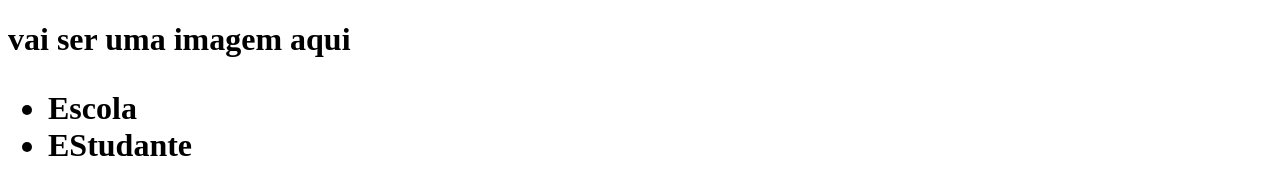
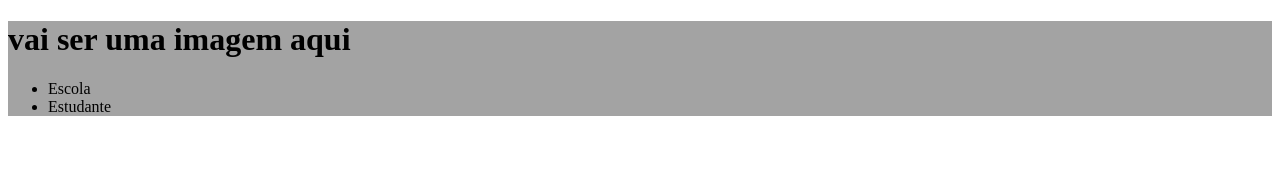
Before and after one commit to MAtheusOMelhor/Primeiro-Site-2-B-2024, a plain HTML site: page index.html in a window 1280 px wide. Drawn offline with Linux system fonts and the light colour scheme.

Commit message:
Add files via upload

```diff
--- a/index.html
+++ b/index.html
@@ -1,18 +1,22 @@
 <!DOCTYPE html>
-    <html lang="ptbr">
+<html lang="pt-br">
 <head>
     <meta charset="UTF-8">
-        <meta http-equiv="X-UA-Compatible" content="IE=edge">
     <meta name="viewport" content="width=device-width, initial-scale=1.0">
+    <title>Projeto1</title>
     <link rel="stylesheet" href="style.css">
-        <title>Site matheus 2B</title>
 </head>
 <body>
-        <h1>vai ser uma imagem aqui<h1>
-            <Ul>
-                <li>Escola
-                    <LI>EStudante</LI>
-                </li>
+    <header>
+
+        <h1>vai ser uma imagem aqui</h1>
+        <ul>
+            <li>Escola</li>
+            <li>Estudante</li>
+        </ul>
+
+    </header>
+
 
 </body>
 </html>
--- a/style.css
+++ b/style.css
@@ -1,3 +1,4 @@
-header{
-    background-color: #2e2d2d91;
+header {
+    background-color: rgba(80, 80, 80, 0.527);
+    color: #000000;
 }
```
Lines whose indentation alone changed are shown as unchanged.
